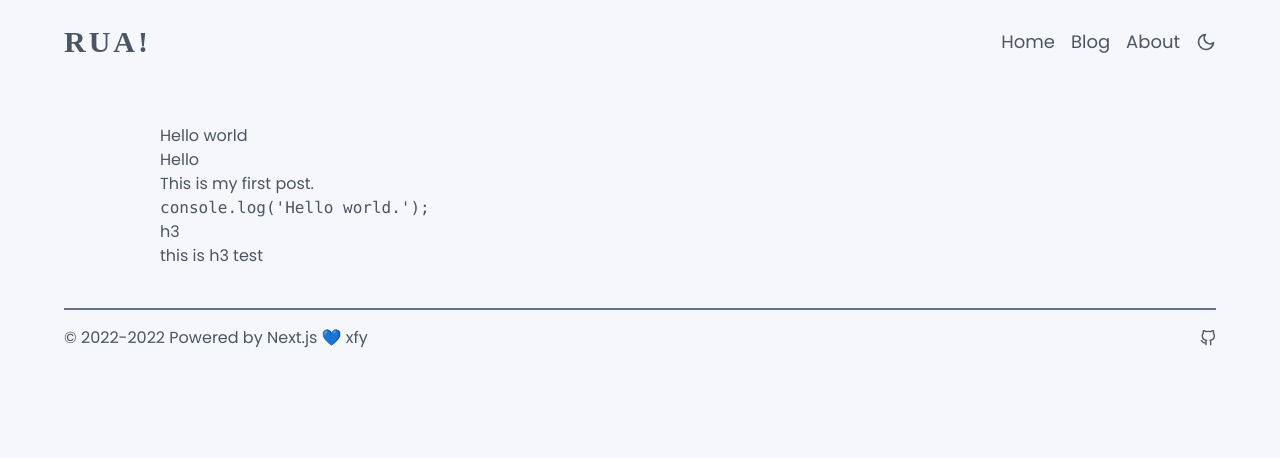
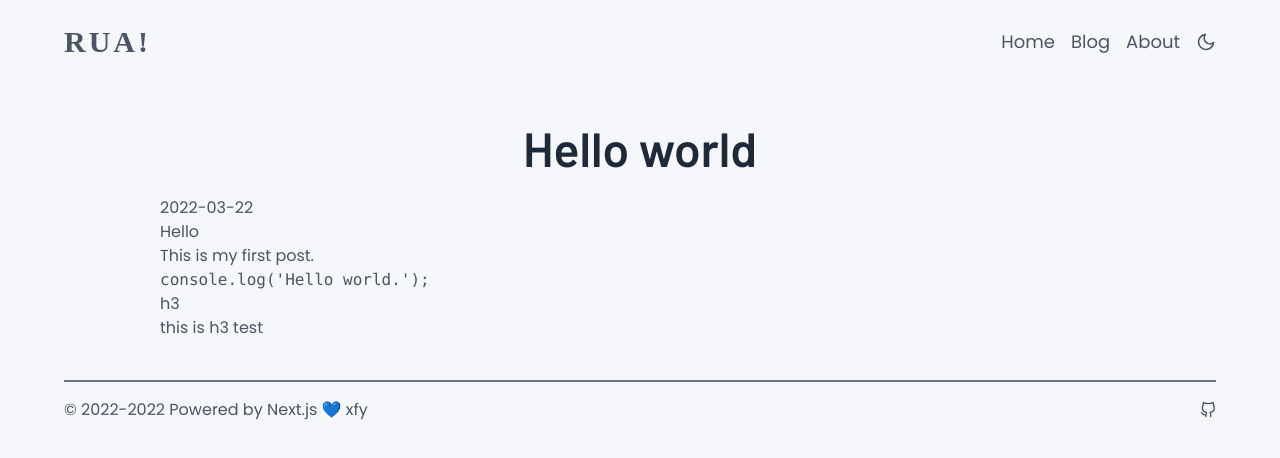
Before and after one commit to DefectingCat/DefectingCat.github.io, a Next.js app: page /p/first-post in a window 1280 px wide. Shown: the top 458 px of the page. Built offline with nearby package versions, Linux system fonts and the light colour scheme; a small style sheet from the web is missing; a web font is replaced by a local one.

Commit message:
Add title css

```diff
--- a/pages/_app.tsx
+++ b/pages/_app.tsx
@@ -4,6 +4,7 @@ import { AppPropsWithLayout } from 'types';
 import { ThemeProvider } from 'next-themes';
 import 'styles/prism-one-light.css';
 import 'styles/prism-one-dark.css';
+import 'styles/rua.css';
 
 function MyApp({ Component, pageProps }: AppPropsWithLayout) {
   const getLayout = Component.getLayout ?? ((page) => page);
--- a/pages/p/first-post.mdx
+++ b/pages/p/first-post.mdx
@@ -6,7 +6,11 @@ tags: ['functions', 'JavaScript']
 
 import Layout from 'layouts/MDXLayout.tsx';
 
+export default ({ children }) => <Layout>{children}</Layout>;
+
 # Hello world
+
+<time>2022-03-22</time>
 
 ## Hello
 
@@ -19,5 +23,3 @@ console.log('Hello world.');
 ### h3
 
 this is h3 test
-
-export default ({ children }) => <Layout>{children}</Layout>;
--- a/styles/rua.css
+++ b/styles/rua.css
@@ -0,0 +1,7 @@
+#article h1 {
+  font-weight: bold;
+  margin: 0 0 0.5em 0;
+  text-align: center;
+  @apply text-gray-800 dark:text-gray-200;
+  @apply text-5xl font-Barlow;
+}
```
